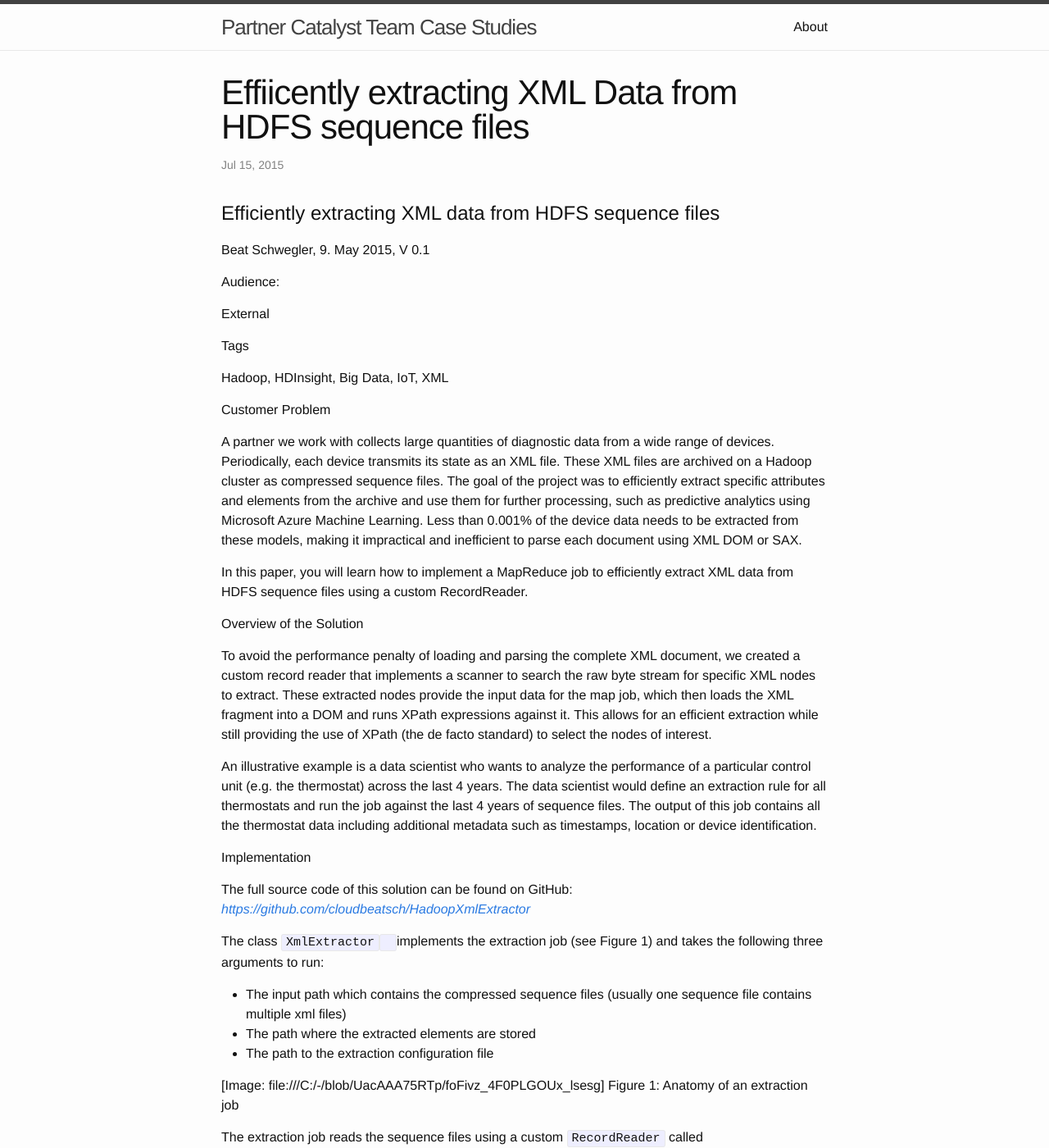
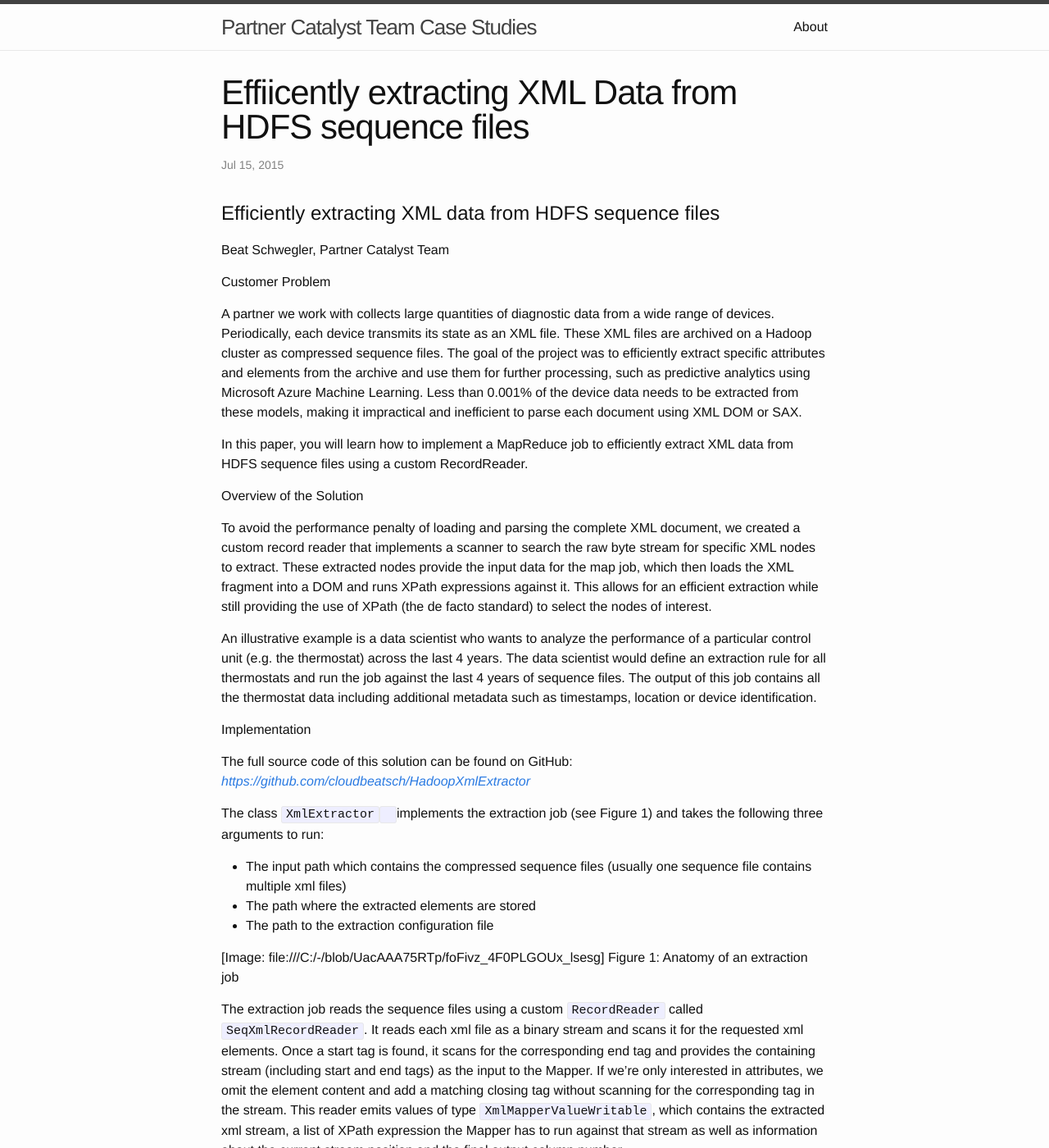
Before and after one commit to Aargau/case-studies-1, a Jekyll site: the page built from _posts/2015-07-15-hadoop.md, in a window 1280 px wide and 1400 px high. Shown: the whole window at 82% size. Built offline with Jekyll 4.4.1, drawn with Linux system fonts in a browser that asks for light colours.

Commit message:
Update 2015-07-15-hadoop.md

```diff
--- a/_posts/2015-07-15-hadoop.md
+++ b/_posts/2015-07-15-hadoop.md
@@ -2,20 +2,13 @@
 layout: post
 title:  "Effiicently extracting XML Data from HDFS sequence files"
 date:   2015-07-15 23:34:28
-categories: XML HDFS Hadoop
+categories: XML HDFS Hadoop HDInsight Big_Data IoT XML
 ---
 
 # Efficiently extracting XML data from HDFS sequence files
 
-Beat Schwegler, 9. May 2015, V 0.1
+Beat Schwegler, Partner Catalyst Team
 
-Audience:
-
-External
-
-Tags
-
-Hadoop, HDInsight, Big Data, IoT, XML
 
 Customer Problem
 
@@ -46,6 +39,7 @@
 
 The Mapper loads the stream into a DOM and runs the configured XPath expressions against it. For each expression that returns nodes, we create the Mapper output key/value pairs (which are of type `XmlReducerKeyWritable`` `and `XmlReducerValueWritable`` `respectively):
 
+'''
 `protected`` void map(Text key, ``XmlMapperValueWritable`` value, ``Mapper.Context`` context)``{`
 `   ``DocumentBuilderFactory`` factory = ``DocumentBuilderFactory.newInstance``();`
 `   ``factory.setNamespaceAware``(true);`
@@ -98,6 +92,7 @@
 `   }`
 
 `}`
+'''
 
 The output key consists of the triple of *file **guid*, the *sequence** number* and the *column order*. The output value contains the result of the XPath query and the corresponding column order.
 
```
